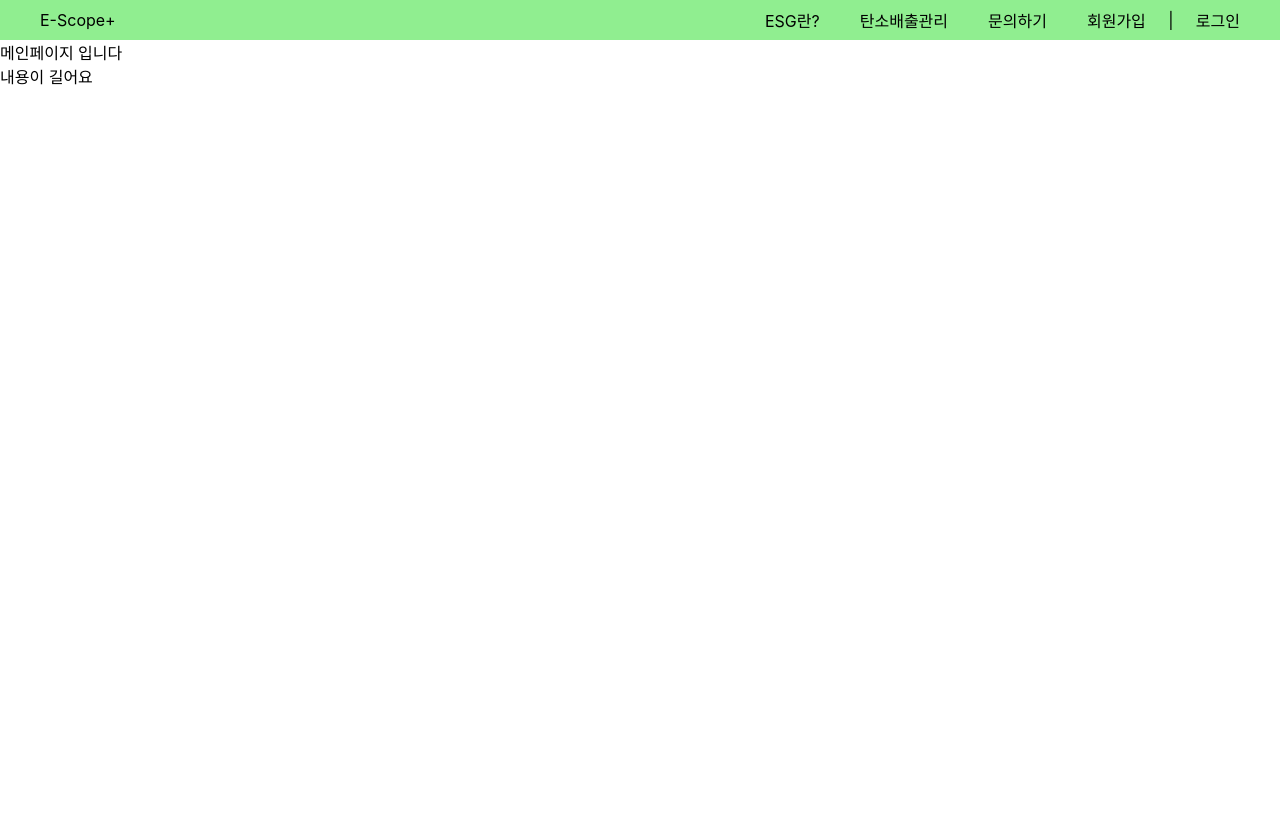
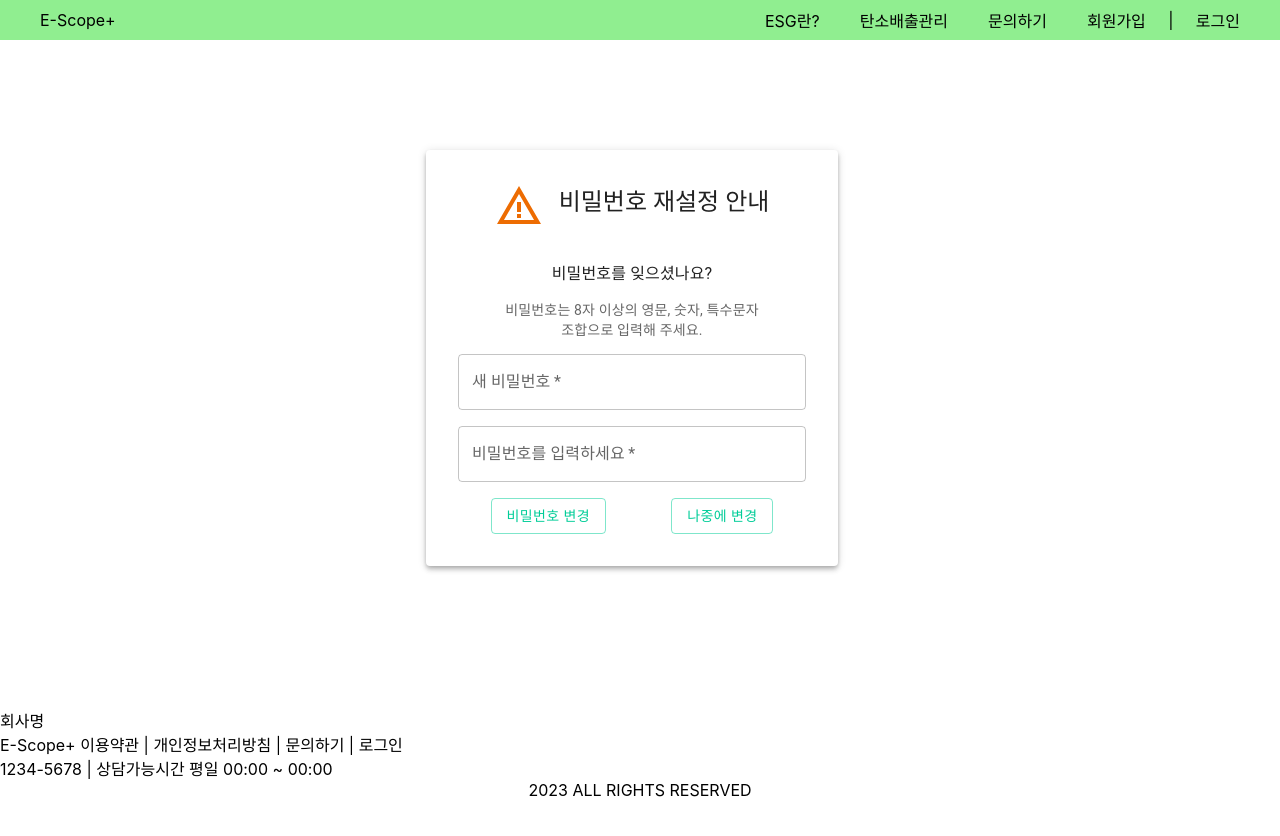
Before and after one commit to sy-data/esgfront, a React (Create React App) app: page /passwordUpdate in a window 1280 px wide. Before the commit this address led to /. Shown: the top 836 px of the page. After the commit the page ends 800 px from the top, so only its background shows below. Built offline with nearby package versions, Linux system fonts and the light colour scheme.

Commit message:
비밀번호 재설정 목업

```diff
--- a/src/pages/0_opened/Login.js
+++ b/src/pages/0_opened/Login.js
@@ -33,8 +33,21 @@ const Login = () => {
     }
   });
 
+  const checkPasswordDate = (date) => {
+    const currendtDate = new Date();
+    const passwordDate = new Date(date);
+
+    currendtDate.setMonth(currendtDate.getMonth() + 3);
+
+    if (currendtDate > passwordDate) {
+      navigate("/changePassword");
+    }
+  };
+
   const onLogin = async (e) => {
     e.preventDefault();
+    const date = new Date();
+    console.log(date);
     const loginData = { id, password };
 
     if (id === "" || password === "") {
@@ -46,6 +59,7 @@ const Login = () => {
     const user = await loginDev(loginData);
 
     if (user) {
+      checkPasswordDate(user.password_date);
       setUserState(user);
       saveId(user.email);
       setLoginFailCount(0);
--- a/src/pages/0_opened/PasswordUpdate.js
+++ b/src/pages/0_opened/PasswordUpdate.js
@@ -0,0 +1,69 @@
+import React, { useState } from "react";
+import { Paper, Typography, Button, Grid, Icon, Container, TextField } from "@mui/material";
+import WarningAmberIcon from "@mui/icons-material/WarningAmber";
+
+const PasswordUpdate = () => {
+  const [password, setPassword] = useState("");
+  const [newPassword, setNewPassword] = useState("");
+
+  return (
+    <Container component="main" maxWidth="xs" style={{ height: "100vh" }}>
+      <Grid container spacing={2} alignItems="center" justifyContent="center" style={{ height: "100%" }}>
+        <Paper elevation={4} style={{ padding: "2em", textAlign: "center" }}>
+          <div style={{ display: "flex", justifyContent: "center", alignItems: "center" }}>
+            <WarningAmberIcon color="warning" style={{ fontSize: "3rem", marginRight: "1rem" }} />
+            <Typography variant="h5" gutterBottom>
+              비밀번호 재설정 안내
+            </Typography>
+          </div>
+          <Typography variant="body1" gutterBottom style={{ marginTop: "2rem" }}>
+            비밀번호를 잊으셨나요?
+          </Typography>
+          <Typography variant="body2" color="textSecondary" style={{ marginTop: "1em" }}>
+            비밀번호는 8자 이상의 영문, 숫자, 특수문자
+          </Typography>
+          <Typography variant="body2" color="textSecondary" style={{ marginBottom: "1em" }}>
+            조합으로 입력해 주세요.
+          </Typography>
+          <Grid container spacing={2} alignItems="flex-end">
+            <Grid item xs={12}>
+              <TextField
+                fullWidth
+                label="새 비밀번호"
+                variant="outlined"
+                required
+                value={password}
+                onChange={(e) => setPassword(e.target.value)}
+              />
+            </Grid>
+            <Grid item xs={12}>
+              <TextField
+                fullWidth
+                label="비밀번호를 입력하세요"
+                variant="outlined"
+                required
+                type="password"
+                value={newPassword}
+                onChange={(e) => setNewPassword(e.target.value)}
+              />
+            </Grid>
+          </Grid>
+          <Grid
+            item
+            xs={12}
+            style={{ textAlign: "center", marginTop: "1rem", display: "flex", justifyContent: "space-around" }}
+          >
+            <Button variant="outlined" color="primary" className="ly-padding-xm">
+              비밀번호 변경
+            </Button>
+            <Button variant="outlined" color="primary" className="ly-padding-xm">
+              나중에 변경
+            </Button>
+          </Grid>
+        </Paper>
+      </Grid>
+    </Container>
+  );
+};
+
+export default PasswordUpdate;
--- a/src/routers/OpenedPages.js
+++ b/src/routers/OpenedPages.js
@@ -9,6 +9,7 @@ const Tanso = lazy(() => import("../pages/0_opened/Tanso"));
 const Muni = lazy(() => import("../pages/0_opened/Muni"));
 const Login = lazy(() => import("../pages/0_opened/Login"));
 const LoginFail = lazy(() => import("../pages/0_opened/LoginFail"));
+const PasswordUpdate = lazy(() => import("../pages/0_opened/PasswordUpdate"));
 
 const OpenedPages = () => {
   return (
@@ -20,6 +21,7 @@ const OpenedPages = () => {
         <Route exact path="/muni" element={<Muni />} />
         <Route exact path="/login" element={<Login />} />
         <Route exact path="/loginFaile" element={<LoginFail />} />
+        <Route exact path="/passwordUpdate" element={<PasswordUpdate />} />
         <Route path="*" element={<PageNotFound />} />
       </Routes>
       <PageFooter />
```
